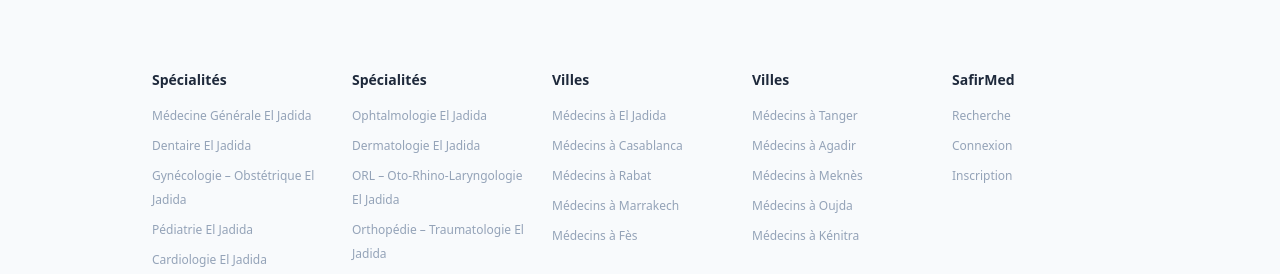
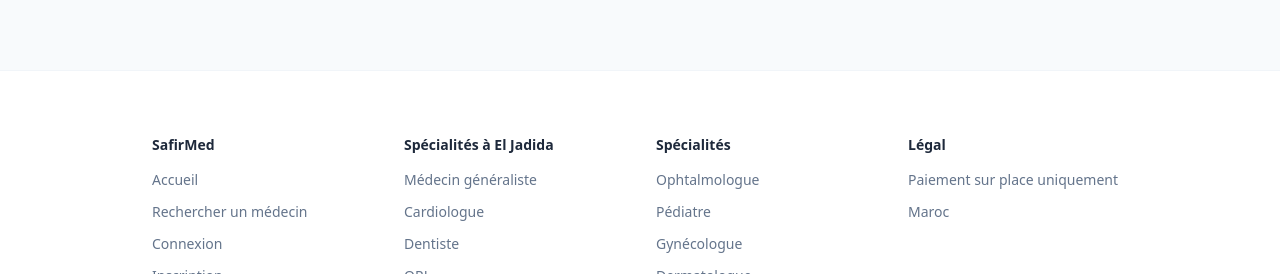
Before and after one commit to lurantys/safirmed, a React (Vite) app: page / in a window 1280 px wide. Shown: the part 678-952 px from the top of the page. Built offline with nearby package versions, Linux system fonts and the light colour scheme; no server answers.

Commit message:
Remove duplicate sitemap section from Landing (Layout footer already has links)

```diff
--- a/src/pages/Landing.jsx
+++ b/src/pages/Landing.jsx
@@ -12,8 +12,6 @@
 import { DEFAULT_CITY, SPECIALTIES } from "@/constants";
 import SymptomChat from '@/components/SymptomChat';
 import SEOHead from '@/components/seo/SEOHead';
-import { SPECIALTIES_DATA } from '@/seo/specialties';
-import { CITIES, slugifyCity } from '@/seo/cities';
 
 export default function Landing() {
   const [isCityDropdownOpen, setIsCityDropdownOpen] = useState(false);
@@ -156,58 +154,7 @@
         </p>
       </section>
 
-      <section className="pb-16 px-6">
-        <div className="grid grid-cols-2 sm:grid-cols-3 md:grid-cols-5 gap-6 text-left">
-          <div>
-            <h3 className="text-sm font-bold text-slate-800 mb-3">Spécialités</h3>
-            <ul className="space-y-1.5">
-              {SPECIALTIES_DATA.slice(0, 5).map(s => (
-                <li key={s.slug}>
-                  <a href={`/${slugifyCity(DEFAULT_CITY)}/${s.slug}`} className="text-xs text-slate-400 hover:text-blue-600 transition-colors">{s.name} {DEFAULT_CITY}</a>
-                </li>
-              ))}
-            </ul>
-          </div>
-          <div>
-            <h3 className="text-sm font-bold text-slate-800 mb-3">Spécialités</h3>
-            <ul className="space-y-1.5">
-              {SPECIALTIES_DATA.slice(5).map(s => (
-                <li key={s.slug}>
-                  <a href={`/${slugifyCity(DEFAULT_CITY)}/${s.slug}`} className="text-xs text-slate-400 hover:text-blue-600 transition-colors">{s.name} {DEFAULT_CITY}</a>
-                </li>
-              ))}
-            </ul>
-          </div>
-          <div>
-            <h3 className="text-sm font-bold text-slate-800 mb-3">Villes</h3>
-            <ul className="space-y-1.5">
-              {CITIES.slice(0, 5).map(c => (
-                <li key={c.slug}>
-                  <a href={`/${c.slug}/medecine-generale`} className="text-xs text-slate-400 hover:text-blue-600 transition-colors">Médecins à {c.name}</a>
-                </li>
-              ))}
-            </ul>
-          </div>
-          <div>
-            <h3 className="text-sm font-bold text-slate-800 mb-3">Villes</h3>
-            <ul className="space-y-1.5">
-              {CITIES.slice(5, 10).map(c => (
-                <li key={c.slug}>
-                  <a href={`/${c.slug}/medecine-generale`} className="text-xs text-slate-400 hover:text-blue-600 transition-colors">Médecins à {c.name}</a>
-                </li>
-              ))}
-            </ul>
-          </div>
-          <div>
-            <h3 className="text-sm font-bold text-slate-800 mb-3">SafirMed</h3>
-            <ul className="space-y-1.5">
-              <li><a href="/search" className="text-xs text-slate-400 hover:text-blue-600 transition-colors">Recherche</a></li>
-              <li><a href="/signin" className="text-xs text-slate-400 hover:text-blue-600 transition-colors">Connexion</a></li>
-              <li><a href="/signup" className="text-xs text-slate-400 hover:text-blue-600 transition-colors">Inscription</a></li>
-            </ul>
-          </div>
-        </div>
-      </section>
+
     </div>
   );
 }
```
